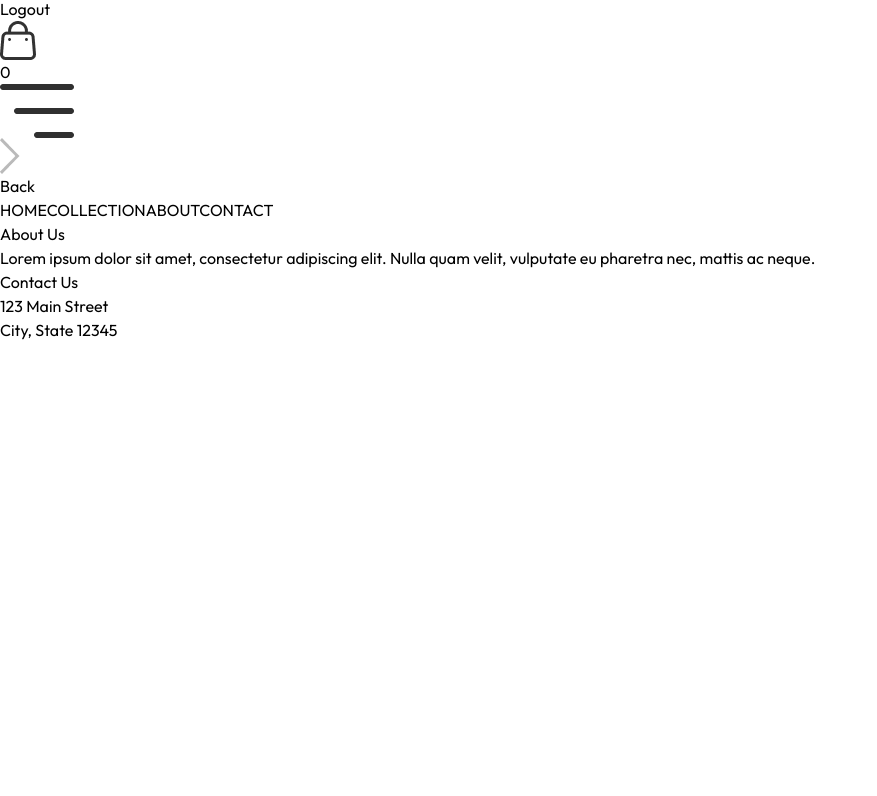
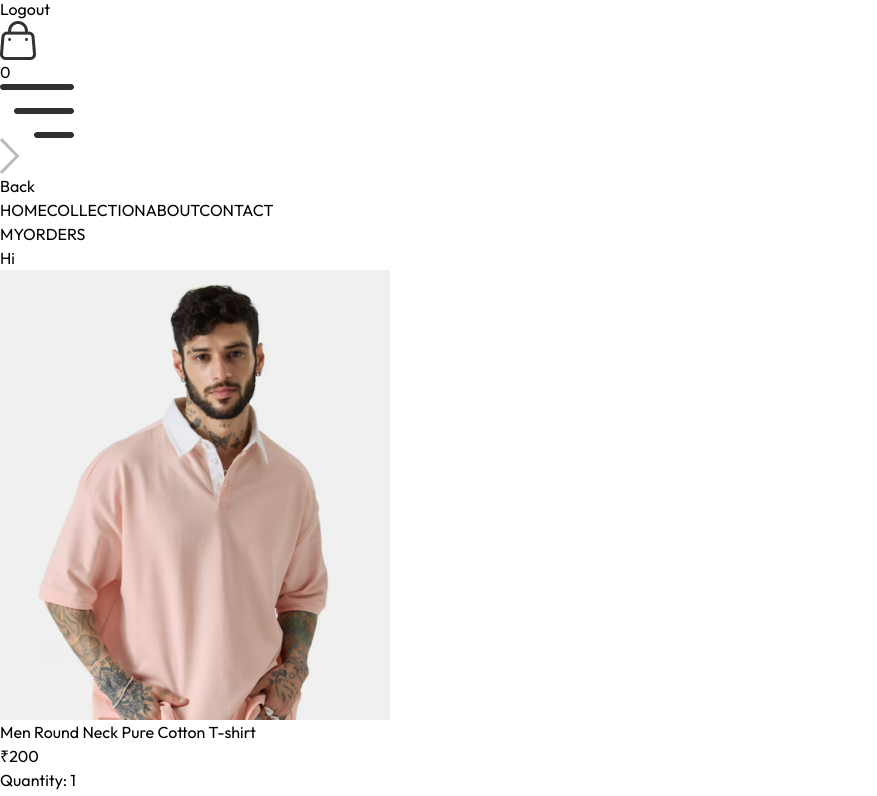
Before and after one commit to KavyaBajpai/E-Commerce-Site, a React (Vite) app in the folder Frontend/e-commerce-frontend/: page /orders in a window 1280 px wide. Shown: the part 300-1096 px from the top of the page, without its empty margins (0-877 px from the left). Before the commit the page ends 800 px from the top, so only its background shows below. Built offline with nearby package versions, Linux system fonts and the light colour scheme.

Commit message:
orders page ui

```diff
--- a/Frontend/e-commerce-frontend/src/components/Navbar.jsx
+++ b/Frontend/e-commerce-frontend/src/components/Navbar.jsx
@@ -40,7 +40,7 @@
             <img onClick={()=>setShowSearch((prev)=> !prev)} src={assets.search_icon} className='w-5 cursor-pointer' alt=""/>
 
             <div className='group relative'>
-                <img src={assets.profile_icon} className='w-5 cursor-pointer' alt=""/>
+                <Link to="/login"><img src={assets.profile_icon} className='w-5 cursor-pointer' alt=""/></Link>
                 <div className='group-hover:block hidden absolute dropdown-menu right-0 pt-4'>
                   <div className='flex flex-col gap-2 w-36 py-3 px-5 bg-slate-300 text-gray-700 rounded'>
                      <p className='cursor-pointer hover:text-black'>My Profile</p>
--- a/Frontend/e-commerce-frontend/src/pages/Orders.jsx
+++ b/Frontend/e-commerce-frontend/src/pages/Orders.jsx
@@ -1,12 +1,44 @@
 import React from 'react'
 import { useContext } from 'react'
 import { ShopContext } from '../context/ShopContext'
+import Title from '../components/Title';
 
 const Orders = () => {
 
   const {products, currency} = useContext(ShopContext);
   return (
-    <div className='broder-t pt-5'>
+    <div className='broder-t pt-16'>
+      <div className='text-2xl'>
+        <Title text1={'MY'} text2={'ORDERS'}/>
+      </div>
+      <p>Hi</p>
+      <div>
+        {
+          products.slice(1,4).map((item, index)=> (
+            <div key={index} className='py-4 border-t border-b text-gray-700 flex flex-col md:flex-row md:items-center md:justify-between gap-4'>
+              <div className='flex items-start gap-6 text-sm'>
+                 <img src={item.image[0]} className='w-16 sm:w-20'/>
+                 <div>
+                   <p className='sm:text-base font-medium'>{item.name}</p>
+                   <div className='flex items-center gap-3 mt-2 text-base text-gray-700'>
+                     <p className='text-lg'>{currency}{item.price}</p>
+                     <p>Quantity: 1</p>
+                     <p>Size: M</p>
+                   </div>
+                   <p className='mt-2'>Purchase Date: <span className='text-gray-400'>26.01.25</span></p>
+                 </div>
+              </div>
+              <div className='md:w-1/2 flex justify-between'>
+                 <div className='flex items-center gap-2'>
+                  <p className='min-w-2 h-2 rounded-full bg-green-500'></p>
+                  <p className='text-sm text-base'>Ready to ship</p>
+                 </div>
+                 <button className='text-sm text-gray-700 border border-gray-300 rounded py-1.5 px-3'>Track Order</button>
+              </div>
+            </div>
+          ))
+        }
+      </div>
 
     </div>
   )
```
